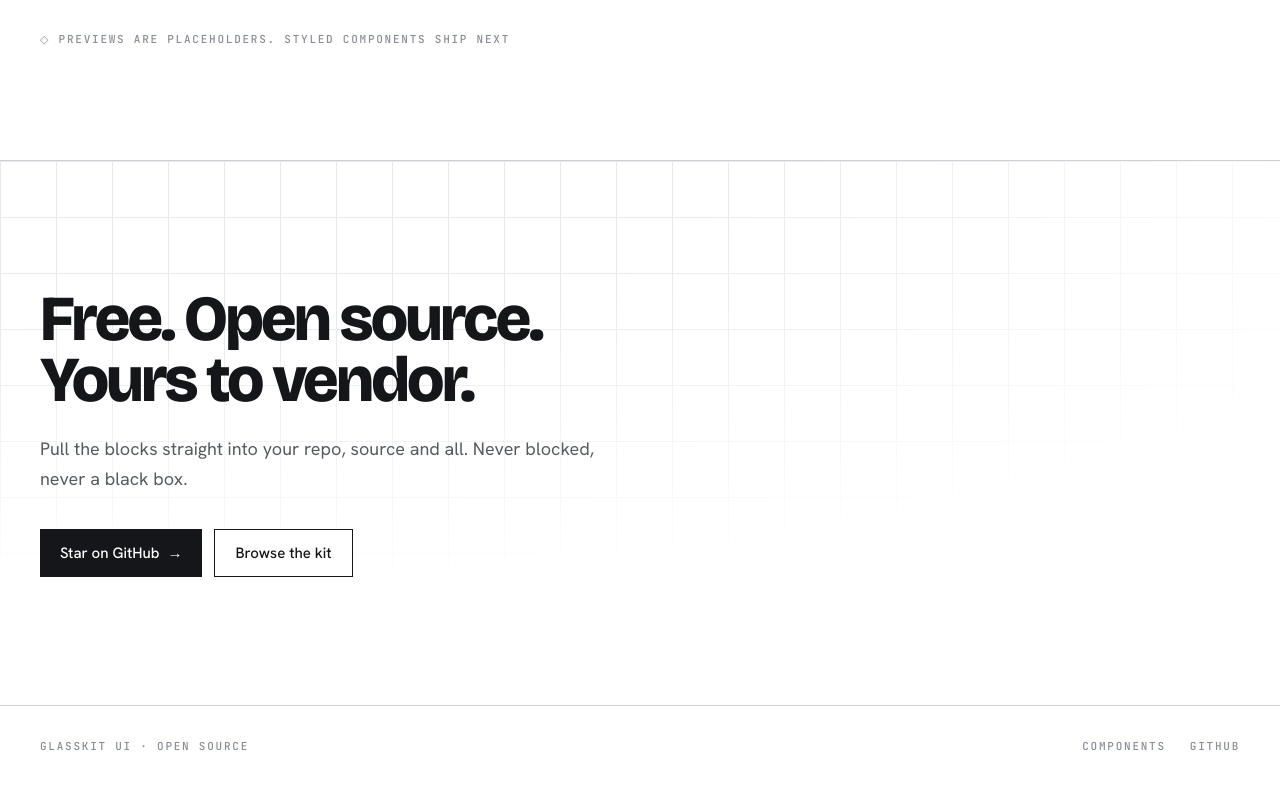
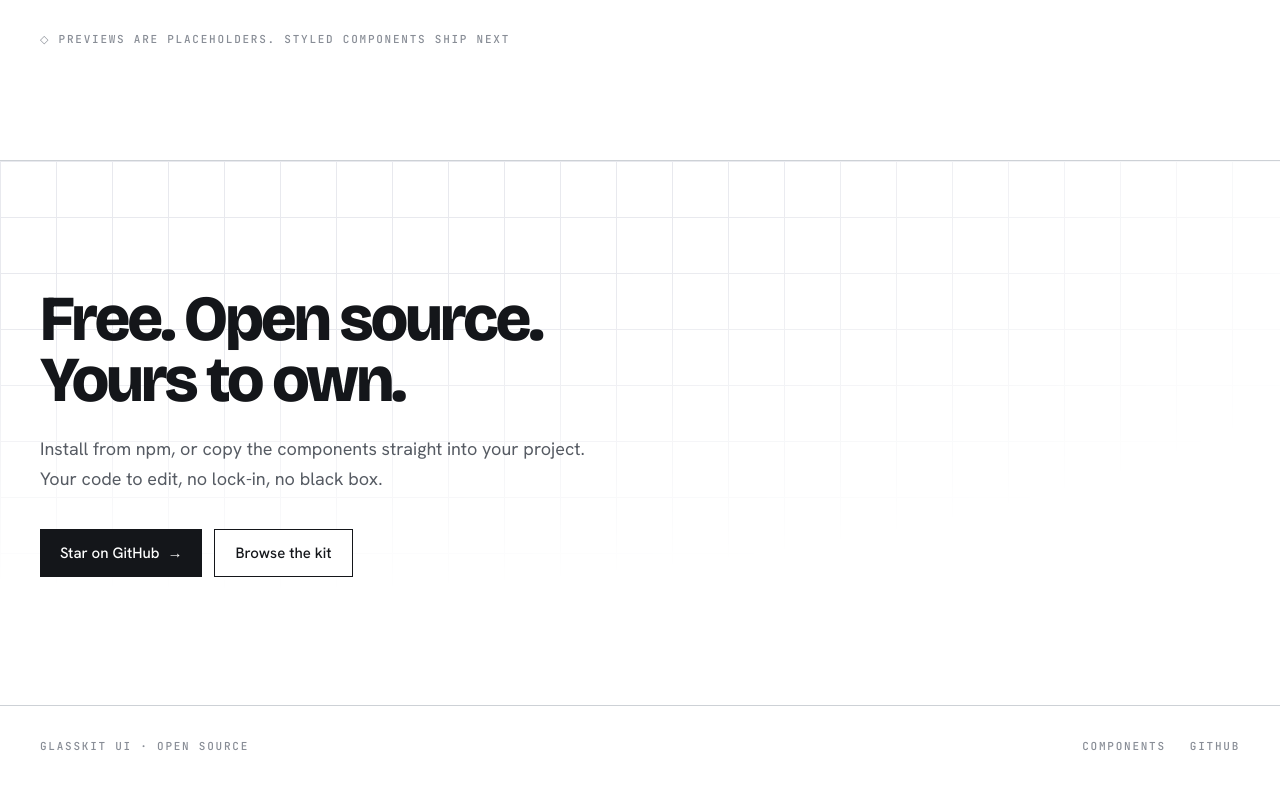
Before and after one commit to GlassKitApp/glasskit-ui, a Next.js app in the folder apps/web/: page / in a window 1280 px wide. Shown: the part 1633-2420 px from the top of the page. Built offline with nearby package versions, Linux system fonts and the light colour scheme.

Commit message:
Landing: drop the 'vendor' jargon in the closing copy
'Yours to vendor' was shadcn-speak (copy the source into your repo) and read as
gibberish. Plain version: 'Free. Open source. Yours to own.' + 'Install from npm,
or copy the components straight into your project. Your code to edit, no lock-in.'

```diff
--- a/apps/web/app/(web)/page.tsx
+++ b/apps/web/app/(web)/page.tsx
@@ -151,11 +151,11 @@ export default function Home() {
             <h2 className="font-display text-[clamp(2.4rem,5vw,4.4rem)] leading-[0.95]">
               Free. Open source.
               <br />
-              Yours to vendor.
+              Yours to own.
             </h2>
             <p className="mt-6 max-w-xl text-lg leading-relaxed text-ink-2">
-              Pull the blocks straight into your repo, source and all. Never
-              blocked, never a black box.
+              Install from npm, or copy the components straight into your
+              project. Your code to edit, no lock-in, no black box.
             </p>
             <div className="mt-9 flex flex-wrap gap-3">
               <a href={GITHUB} className="btn btn-solid">
```
Also changed, not shown: 1 other file (tests, documents, lock files or other folders).
